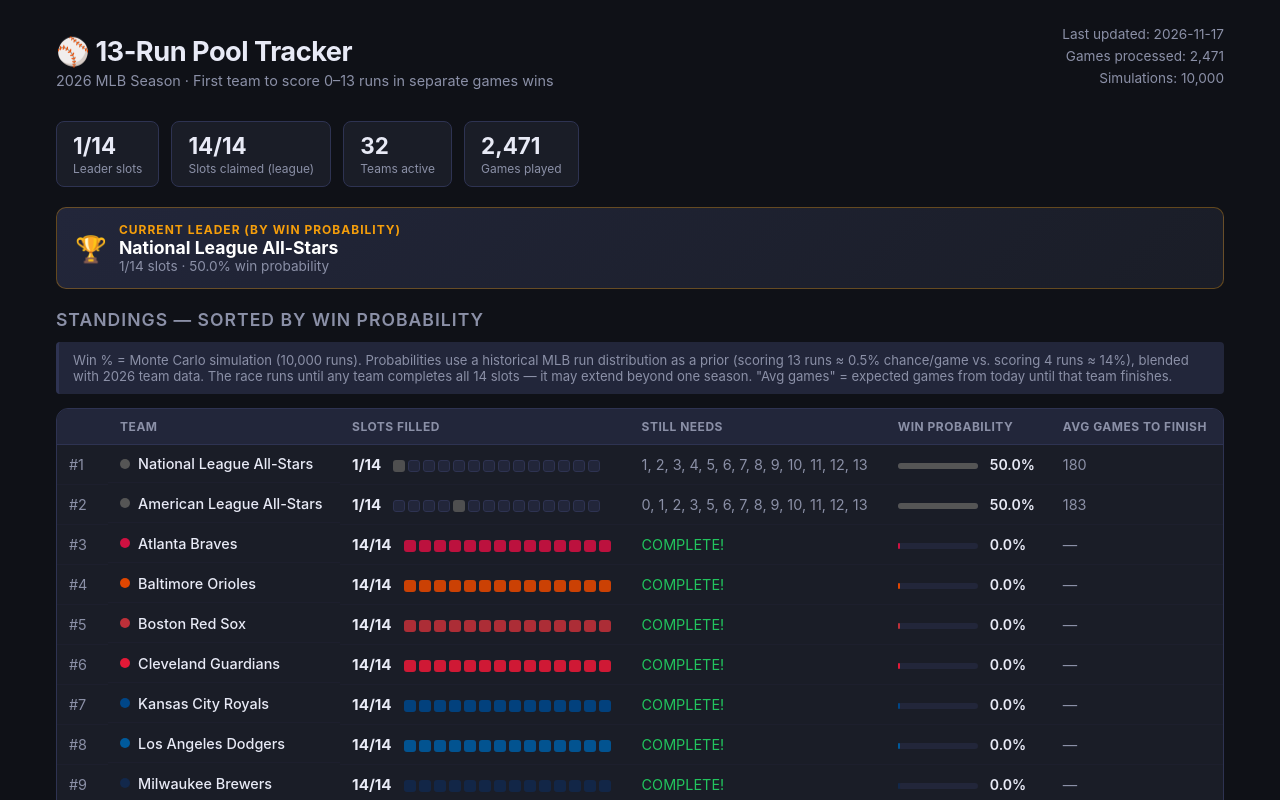
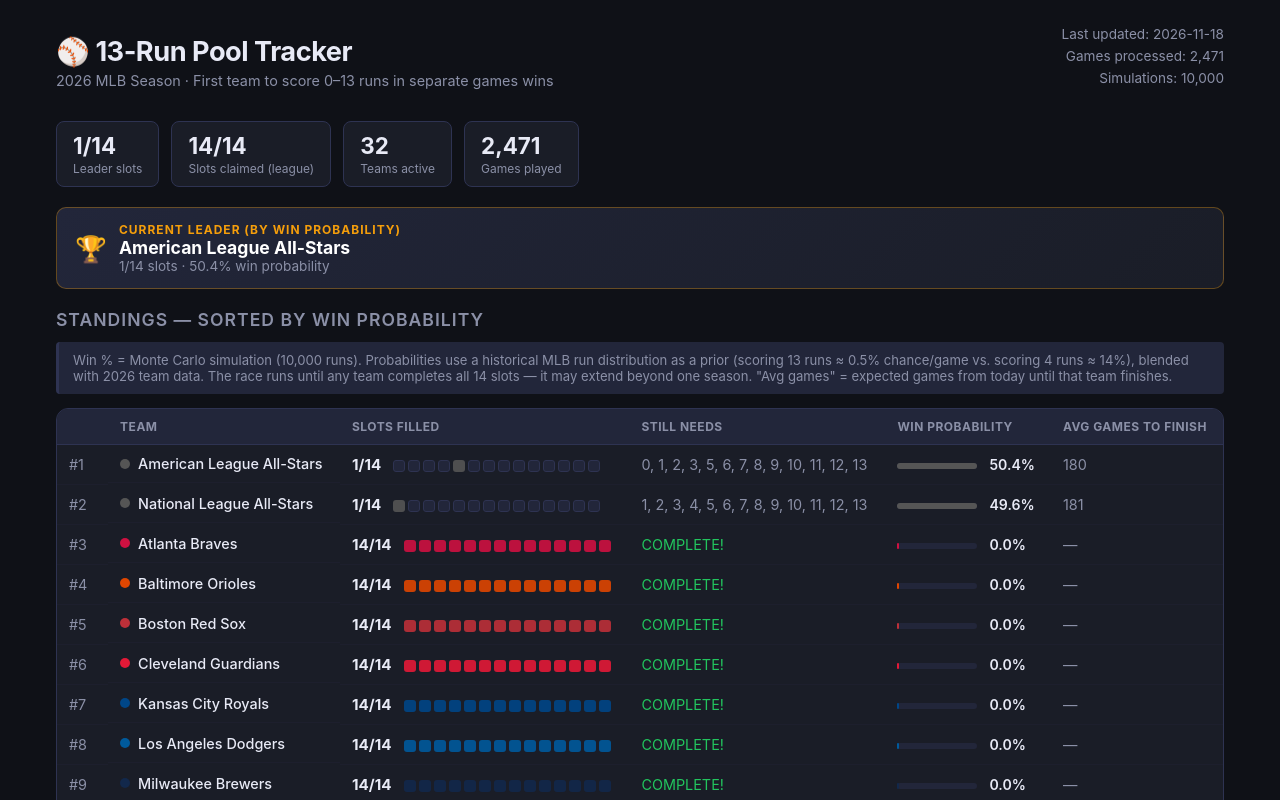
Before and after one commit to wabrams14/mlb-pool, a plain HTML site: page index.html in a window 1280 px wide. Shown: the top 800 px of the page. Drawn offline with Linux system fonts and the light colour scheme.

Commit message:
Auto-refresh: 2026-11-18 17:05 UTC

```diff
--- a/index.html
+++ b/index.html
@@ -112,7 +112,7 @@
     <div style="color:var(--muted);margin-top:4px;font-size:0.9rem;">2026 MLB Season · First team to score 0–13 runs in separate games wins</div>
   </div>
   <div class="header-meta">
-    Last updated: 2026-11-17<br>
+    Last updated: 2026-11-18<br>
     Games processed: 2,471<br>
     Simulations: 10,000
   </div>
@@ -129,8 +129,8 @@
   <div style="font-size:1.6rem">🏆</div>
   <div>
     <div class="leader-label">Current Leader (by win probability)</div>
-    <div class="leader-team" style="color:#fff">National League All-Stars</div>
-    <div class="leader-detail">1/14 slots · 50.0% win probability</div>
+    <div class="leader-team" style="color:#fff">American League All-Stars</div>
+    <div class="leader-detail">1/14 slots · 50.4% win probability</div>
   </div>
 </div>
 
@@ -160,26 +160,6 @@
           <td class="rank">#1</td>
           <td class="team-name">
             <span class="dot" style="background:#555"></span>
-            <span class="full">National League All-Stars</span>
-            <span class="abbr">NAT</span>
-          </td>
-          <td class="slots-cell">
-            <span class="slots-num">1/14</span>
-            <div class="slot-pips"><span class="pip filled" title="0 runs" style="background:#555"></span><span class="pip empty" title="1 runs — needs 10 avg games"></span><span class="pip empty" title="2 runs — needs 8 avg games"></span><span class="pip empty" title="3 runs — needs 7 avg games"></span><span class="pip empty" title="4 runs — needs 7 avg games"></span><span class="pip empty" title="5 runs — needs 8 avg games"></span><span class="pip empty" title="6 runs — needs 11 avg games"></span><span class="pip empty" title="7 runs — needs 15 avg games"></span><span class="pip empty" title="8 runs — needs 22 avg games"></span><span class="pip empty" title="9 runs — needs 33 avg games"></span><span class="pip empty" title="10 runs — needs 56 avg games"></span><span class="pip empty" title="11 runs — needs 83 avg games"></span><span class="pip empty" title="12 runs — needs 143 avg games"></span><span class="pip empty" title="13 runs — needs 200 avg games"></span></div>
-          </td>
-          <td class="missing-cell">1, 2, 3, 4, 5, 6, 7, 8, 9, 10, 11, 12, 13</td>
-          <td class="prob-cell">
-            <div class="prob-bar-wrap">
-              <div class="prob-bar" style="width:100%;background:#555"></div>
-            </div>
-            <span class="prob-num">50.0%</span>
-          </td>
-          <td class="avg-cell">180</td>
-        </tr>
-        <tr>
-          <td class="rank">#2</td>
-          <td class="team-name">
-            <span class="dot" style="background:#555"></span>
             <span class="full">American League All-Stars</span>
             <span class="abbr">AME</span>
           </td>
@@ -192,9 +172,29 @@
             <div class="prob-bar-wrap">
               <div class="prob-bar" style="width:100%;background:#555"></div>
             </div>
-            <span class="prob-num">50.0%</span>
+            <span class="prob-num">50.4%</span>
           </td>
-          <td class="avg-cell">183</td>
+          <td class="avg-cell">180</td>
+        </tr>
+        <tr>
+          <td class="rank">#2</td>
+          <td class="team-name">
+            <span class="dot" style="background:#555"></span>
+            <span class="full">National League All-Stars</span>
+            <span class="abbr">NAT</span>
+          </td>
+          <td class="slots-cell">
+            <span class="slots-num">1/14</span>
+            <div class="slot-pips"><span class="pip filled" title="0 runs" style="background:#555"></span><span class="pip empty" title="1 runs — needs 10 avg games"></span><span class="pip empty" title="2 runs — needs 8 avg games"></span><span class="pip empty" title="3 runs — needs 7 avg games"></span><span class="pip empty" title="4 runs — needs 7 avg games"></span><span class="pip empty" title="5 runs — needs 8 avg games"></span><span class="pip empty" title="6 runs — needs 11 avg games"></span><span class="pip empty" title="7 runs — needs 15 avg games"></span><span class="pip empty" title="8 runs — needs 22 avg games"></span><span class="pip empty" title="9 runs — needs 33 avg games"></span><span class="pip empty" title="10 runs — needs 56 avg games"></span><span class="pip empty" title="11 runs — needs 83 avg games"></span><span class="pip empty" title="12 runs — needs 143 avg games"></span><span class="pip empty" title="13 runs — needs 200 avg games"></span></div>
+          </td>
+          <td class="missing-cell">1, 2, 3, 4, 5, 6, 7, 8, 9, 10, 11, 12, 13</td>
+          <td class="prob-cell">
+            <div class="prob-bar-wrap">
+              <div class="prob-bar" style="width:99%;background:#555"></div>
+            </div>
+            <span class="prob-num">49.6%</span>
+          </td>
+          <td class="avg-cell">181</td>
         </tr>
         <tr>
           <td class="rank">#3</td>
@@ -824,20 +824,20 @@
         <tr>
           <td class="grid-team">
             <span class="dot" style="background:#555"></span>
+            <span class="full">American League All-Stars</span>
+            <span class="abbr">AME</span>
+          </td>
+          <td class="grid-total">1/14</td>
+          <td class="grid-cell empty difficulty-moderate" title="0 runs — moderate (~1 in 12 games)"></td><td class="grid-cell empty difficulty-common" title="1 runs — common (~1 in 10 games)"></td><td class="grid-cell empty difficulty-common" title="2 runs — common (~1 in 8 games)"></td><td class="grid-cell empty difficulty-common" title="3 runs — common (~1 in 7 games)"></td><td class="grid-cell claimed" style="background:#55522;border-color:#55555" title="Scored 4 runs vs Washington Nationals on 2026-03-26"><span class="check" style="color:#555">✓</span></td><td class="grid-cell empty difficulty-common" title="5 runs — common (~1 in 8 games)"></td><td class="grid-cell empty difficulty-moderate" title="6 runs — moderate (~1 in 11 games)"></td><td class="grid-cell empty difficulty-moderate" title="7 runs — moderate (~1 in 15 games)"></td><td class="grid-cell empty difficulty-moderate" title="8 runs — moderate (~1 in 22 games)"></td><td class="grid-cell empty difficulty-rare" title="9 runs — rare (~1 in 33 games)"></td><td class="grid-cell empty difficulty-rare" title="10 runs — rare (~1 in 56 games)"></td><td class="grid-cell empty difficulty-rare" title="11 runs — rare (~1 in 83 games)"></td><td class="grid-cell empty difficulty-very rare" title="12 runs — very rare (~1 in 143 games)"></td><td class="grid-cell empty difficulty-very rare" title="13 runs — very rare (~1 in 200 games)"></td>
+        </tr>
+        <tr>
+          <td class="grid-team">
+            <span class="dot" style="background:#555"></span>
             <span class="full">National League All-Stars</span>
             <span class="abbr">NAT</span>
           </td>
           <td class="grid-total">1/14</td>
           <td class="grid-cell claimed" style="background:#55522;border-color:#55555" title="Scored 0 runs vs New York Yankees on 2026-03-25"><span class="check" style="color:#555">✓</span></td><td class="grid-cell empty difficulty-common" title="1 runs — common (~1 in 10 games)"></td><td class="grid-cell empty difficulty-common" title="2 runs — common (~1 in 8 games)"></td><td class="grid-cell empty difficulty-common" title="3 runs — common (~1 in 7 games)"></td><td class="grid-cell empty difficulty-common" title="4 runs — common (~1 in 7 games)"></td><td class="grid-cell empty difficulty-common" title="5 runs — common (~1 in 8 games)"></td><td class="grid-cell empty difficulty-moderate" title="6 runs — moderate (~1 in 11 games)"></td><td class="grid-cell empty difficulty-moderate" title="7 runs — moderate (~1 in 15 games)"></td><td class="grid-cell empty difficulty-moderate" title="8 runs — moderate (~1 in 22 games)"></td><td class="grid-cell empty difficulty-rare" title="9 runs — rare (~1 in 33 games)"></td><td class="grid-cell empty difficulty-rare" title="10 runs — rare (~1 in 56 games)"></td><td class="grid-cell empty difficulty-rare" title="11 runs — rare (~1 in 83 games)"></td><td class="grid-cell empty difficulty-very rare" title="12 runs — very rare (~1 in 143 games)"></td><td class="grid-cell empty difficulty-very rare" title="13 runs — very rare (~1 in 200 games)"></td>
-        </tr>
-        <tr>
-          <td class="grid-team">
-            <span class="dot" style="background:#555"></span>
-            <span class="full">American League All-Stars</span>
-            <span class="abbr">AME</span>
-          </td>
-          <td class="grid-total">1/14</td>
-          <td class="grid-cell empty difficulty-moderate" title="0 runs — moderate (~1 in 12 games)"></td><td class="grid-cell empty difficulty-common" title="1 runs — common (~1 in 10 games)"></td><td class="grid-cell empty difficulty-common" title="2 runs — common (~1 in 8 games)"></td><td class="grid-cell empty difficulty-common" title="3 runs — common (~1 in 7 games)"></td><td class="grid-cell claimed" style="background:#55522;border-color:#55555" title="Scored 4 runs vs Washington Nationals on 2026-03-26"><span class="check" style="color:#555">✓</span></td><td class="grid-cell empty difficulty-common" title="5 runs — common (~1 in 8 games)"></td><td class="grid-cell empty difficulty-moderate" title="6 runs — moderate (~1 in 11 games)"></td><td class="grid-cell empty difficulty-moderate" title="7 runs — moderate (~1 in 15 games)"></td><td class="grid-cell empty difficulty-moderate" title="8 runs — moderate (~1 in 22 games)"></td><td class="grid-cell empty difficulty-rare" title="9 runs — rare (~1 in 33 games)"></td><td class="grid-cell empty difficulty-rare" title="10 runs — rare (~1 in 56 games)"></td><td class="grid-cell empty difficulty-rare" title="11 runs — rare (~1 in 83 games)"></td><td class="grid-cell empty difficulty-very rare" title="12 runs — very rare (~1 in 143 games)"></td><td class="grid-cell empty difficulty-very rare" title="13 runs — very rare (~1 in 200 games)"></td>
         </tr>
         <tr>
           <td class="grid-team">
```
